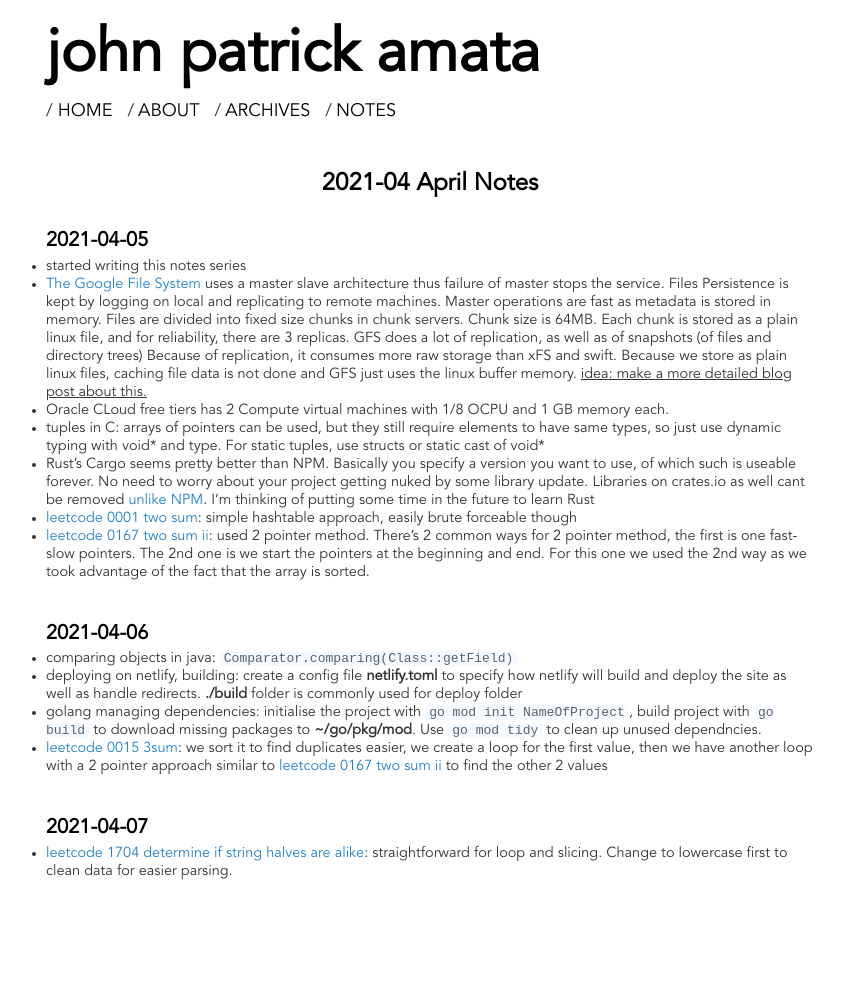
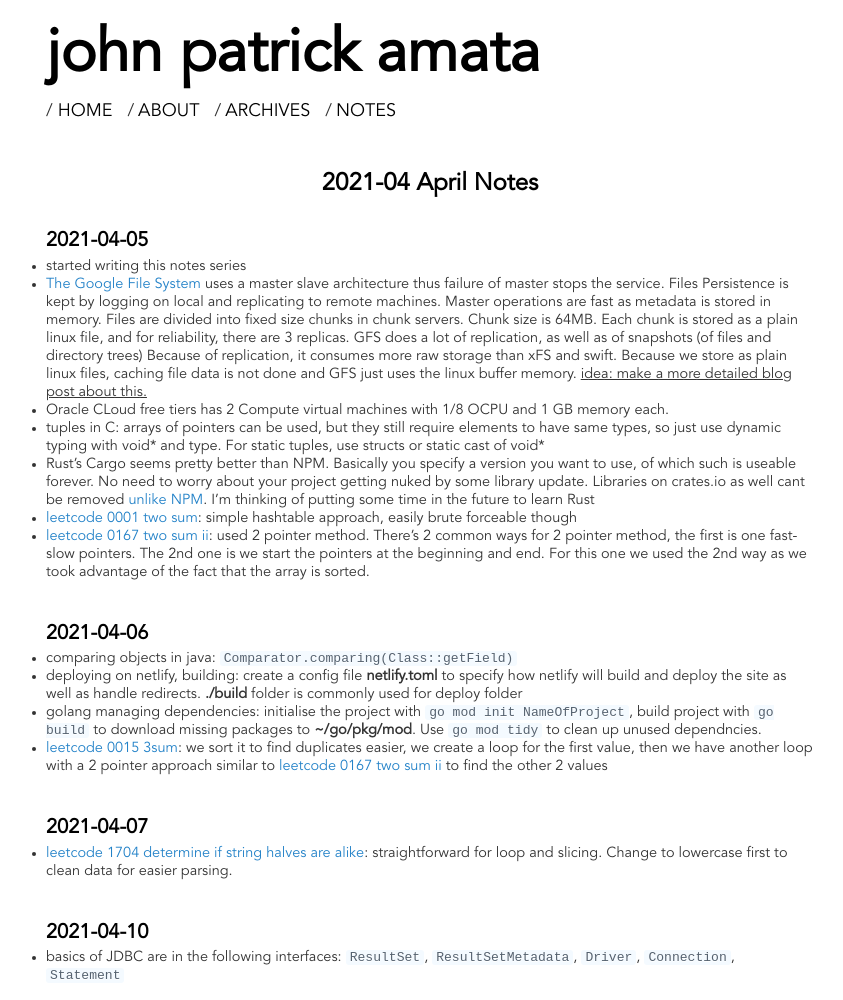
Before and after one commit to jpamata/jpamata.github.io, a Jekyll site: the page built from notes/2021/04.md, in a window 1280 px wide. Shown: the whole page, without its empty margins (210-1053 px from the left). Built offline with Jekyll 4.4.1, drawn with Linux system fonts in a browser that asks for light colours; before the commit the page ends 900 px from its top, so only the background shows below that.

Commit message:
Update 04.md

```diff
--- a/notes/2021/04.md
+++ b/notes/2021/04.md
@@ -27,3 +27,7 @@ title: April 2021
 ## 2021-04-07
 
 - [leetcode 1704 determine if string halves are alike](https://leetcode.com/problems/determine-if-string-halves-are-alike/): straightforward for loop and slicing. Change to lowercase first to clean data for easier parsing.
+
+## 2021-04-10
+
+- basics of JDBC are in the following interfaces: <code>ResultSet</code>, <code>ResultSetMetadata</code>, <code>Driver</code>, <code>Connection</code>, <code>Statement</code>
```
